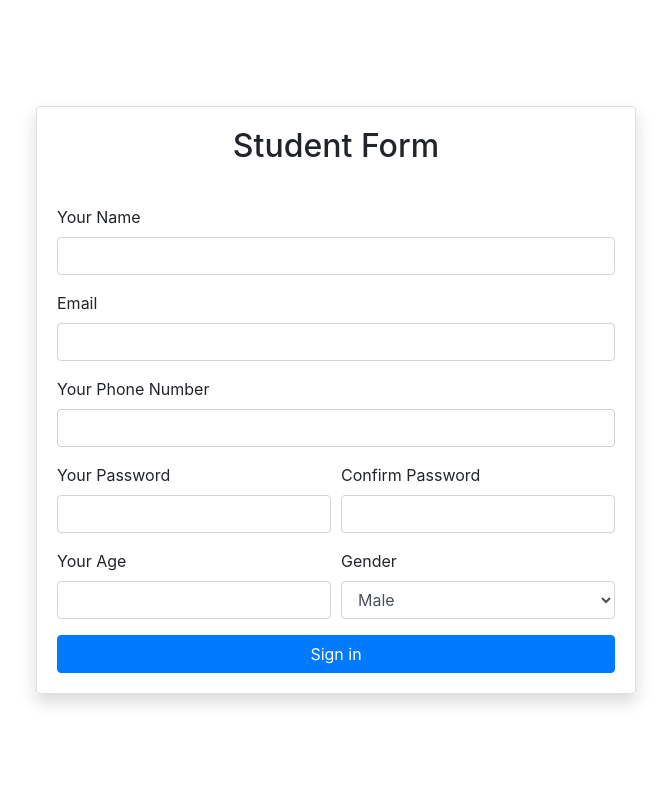
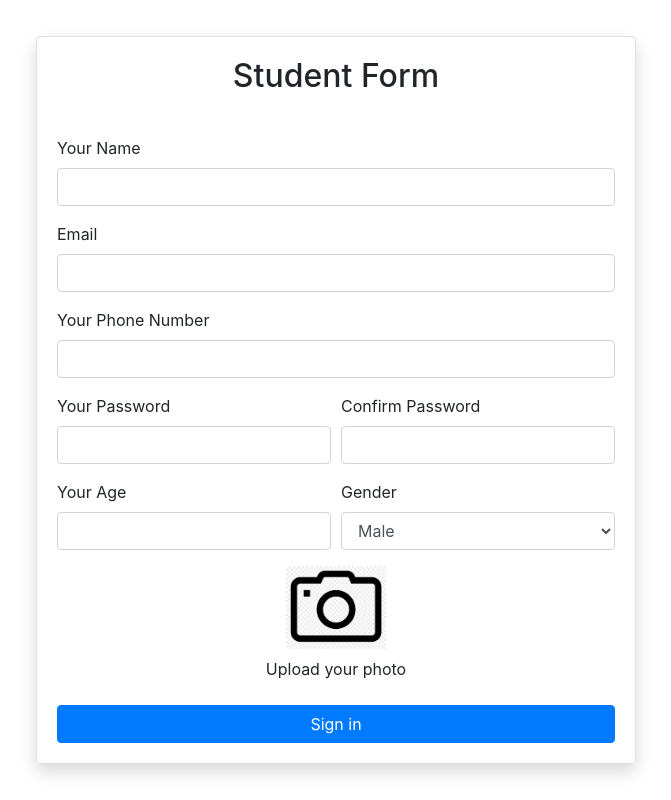
Before and after one commit to mitul88/php_assignment, a PHP site: page /sign_up.php in a window 1280 px wide. Shown: the whole page, without its empty margins (304-975 px from the left). Run offline with PHP 8.4, Linux system fonts and the light colour scheme.

Commit message:
add file upload

```diff
--- a/form_validation_assignments/sign_up.php
+++ b/form_validation_assignments/sign_up.php
@@ -67,6 +67,12 @@
                                 <option>Female</option>
                             </select>
                         </div>
+                        <div class="form-group text-center col-sm-12">
+                            <label for="img_upload"><img width="100" src="upload_img.png" alt=""></label>
+                            <input style="display:none;" type="file" id="img_upload">
+                            <br>
+                            <label>Upload your photo</label>
+                        </div>
                     </div>
                     <button type="submit" class="btn btn-block btn-primary">Sign in</button>
                 </form>
```
Also changed, not shown: form_validation_assignments/upload_img.png (added). Lines whose indentation alone changed are shown as unchanged.
